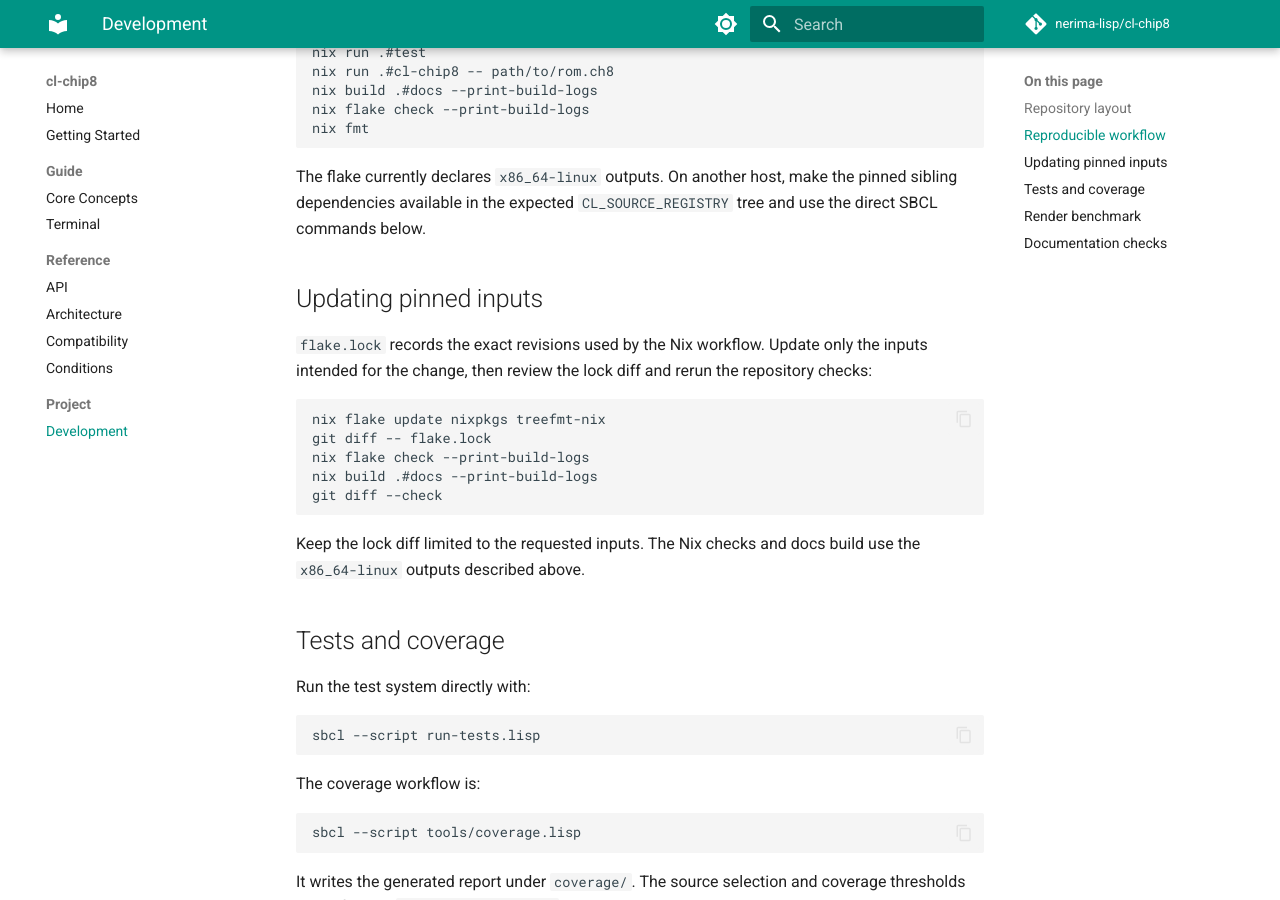
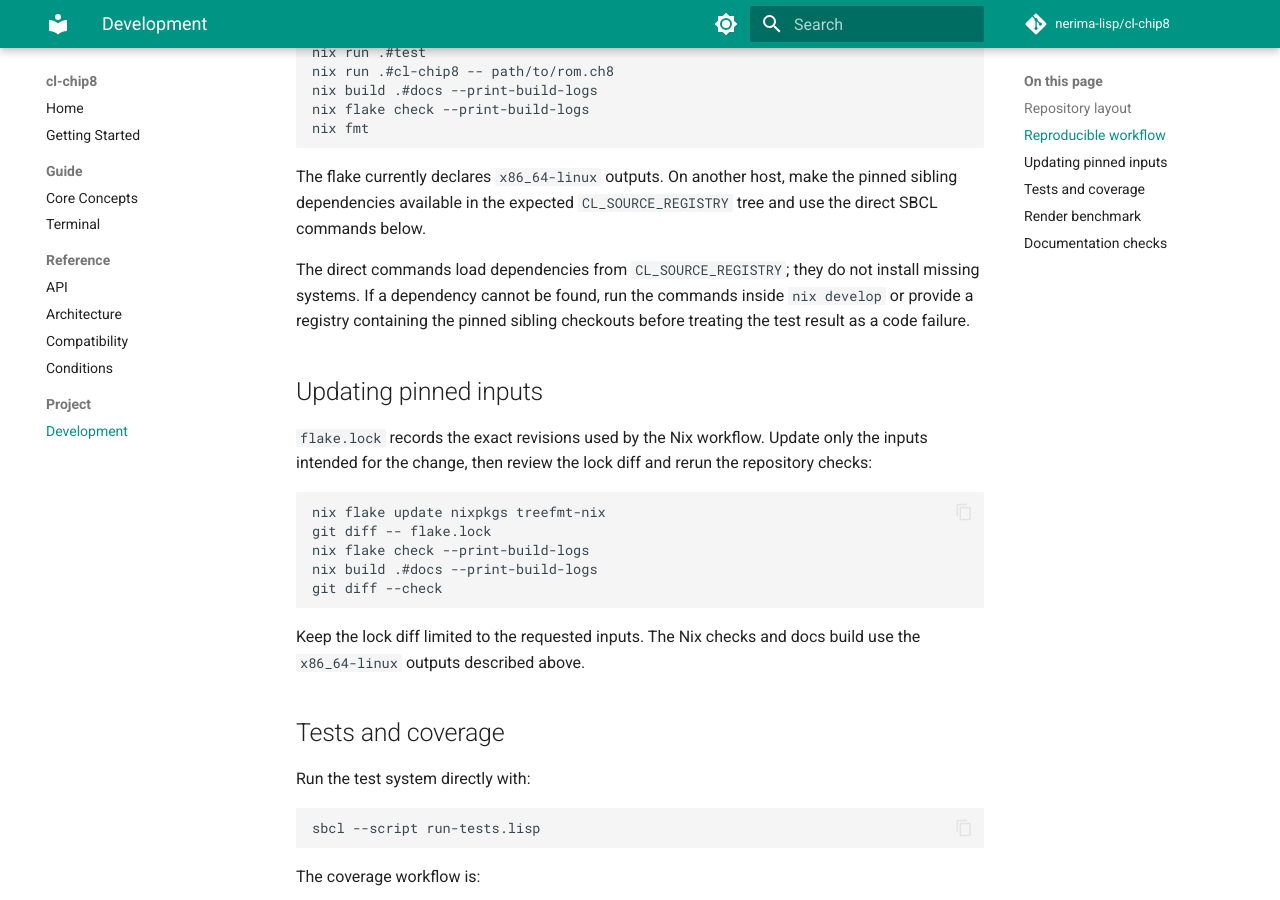
Before and after one commit to nerima-lisp/cl-chip8, an MkDocs documentation site: the page built from docs/src/project/development.md, in a window 1280 px wide and 900 px high, scrolled down 702 px. Built offline with MkDocs 1.6.1 and Material for MkDocs 9.7.7, drawn with Linux system fonts in a browser that asks for light colours; comment, search, counter and statistics services are not loaded.

Commit message:
docs: clarify dependency setup

```diff
--- a/docs/src/project/development.md
+++ b/docs/src/project/development.md
@@ -32,6 +32,11 @@ nix fmt
 The flake currently declares `x86_64-linux` outputs. On another host, make the
 pinned sibling dependencies available in the expected `CL_SOURCE_REGISTRY`
 tree and use the direct SBCL commands below.
+
+The direct commands load dependencies from `CL_SOURCE_REGISTRY`; they do not
+install missing systems. If a dependency cannot be found, run the commands
+inside `nix develop` or provide a registry containing the pinned sibling
+checkouts before treating the test result as a code failure.
 
 ## Updating pinned inputs
 
```
